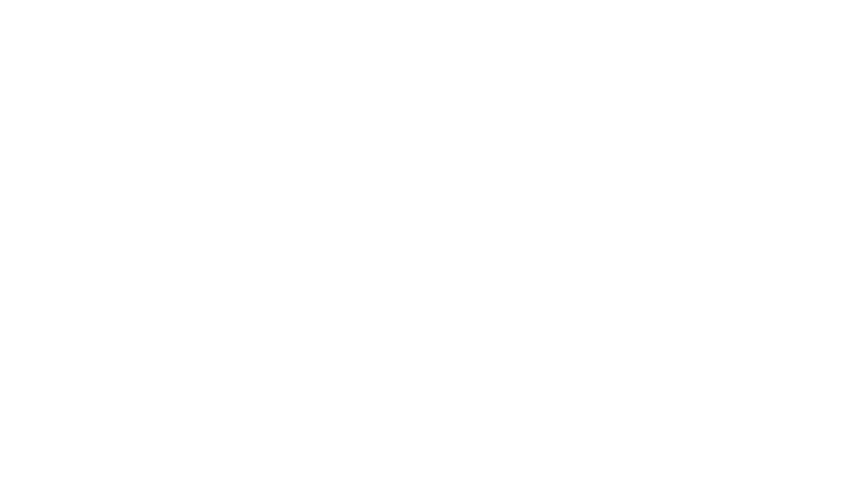
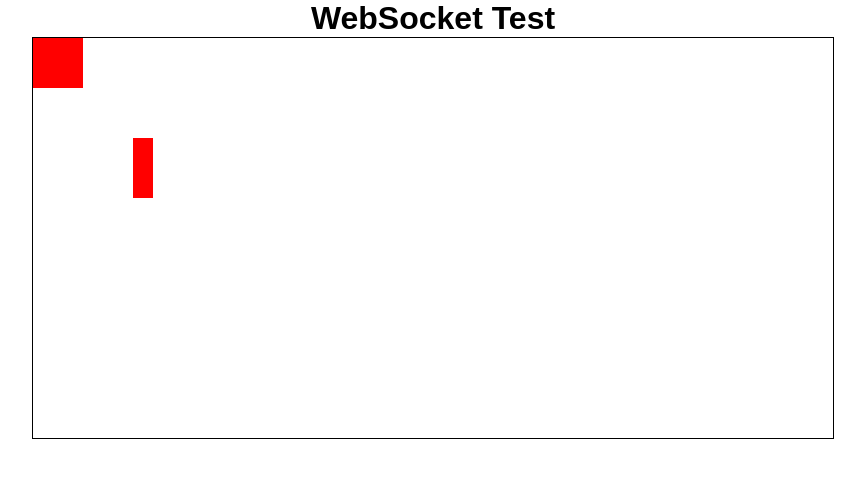
Before and after one commit to Jorgee1/websocket-test, a website built with Vite: page index.html in a window 1280 px wide. Shown: the whole page, without its empty margins (207-1072 px from the left). Built offline with nearby package versions, Linux system fonts and the light colour scheme.

Commit message:
Added canvas and basic movement for player square

```diff
--- /dev/null
+++ b/client/index.css
@@ -0,0 +1,18 @@
+* {
+    margin: 0;
+    text-align: center;
+}
+
+html {
+    font-family: Arial, Helvetica, sans-serif;
+    min-height: 100vh;
+}
+
+body {
+    min-height: 100vh;
+}
+
+canvas {
+    border-style: solid;
+    border-width: 0.1rem;
+}
--- a/client/index.ts
+++ b/client/index.ts
@@ -1 +1,118 @@
-console.log(':3')
+type Controller = {
+    up: boolean,
+    down: boolean,
+    left: boolean,
+    right: boolean
+}
+
+type Square = {
+    x: number
+    y: number
+    w: number
+    h: number
+}
+
+type Movement = {
+    x: number
+    y: number
+}
+
+const clearScreen = (context: CanvasRenderingContext2D, clearColor: string) => {
+    context.fillStyle = clearColor
+    context.fillRect(0, 0, context.canvas.width, context.canvas.height)
+}
+
+const drawSquare = (context: CanvasRenderingContext2D, square: Square, color: string) => {
+    context.fillStyle = color
+    context.fillRect(square.x, square.y, square.w, square.h)
+}
+
+const updateControllerMovement = (controller: Controller, movement: Movement) => {
+    if (controller.up) movement.y = -1
+    else if (controller.down) movement.y = 1
+    else if (!controller.up && !controller.down) movement.y = 0
+
+    if (controller.left) movement.x = -1
+    else if (controller.right) movement.x = 1
+    else if (!controller.left && !controller.right) movement.x = 0
+}
+
+const controllerEventListener = (controller: Controller) => {
+    window.addEventListener('keydown', (event) => {
+        if (event.key === 'ArrowDown') controller.down = true
+        else if (event.key === 'ArrowUp') controller.up = true
+        else if (event.key === 'ArrowLeft') controller.left = true
+        else if (event.key === 'ArrowRight') controller.right = true
+    })
+
+    window.addEventListener('keyup', (event) => {
+        if (event.key === 'ArrowDown') controller.down = false
+        else if (event.key === 'ArrowUp') controller.up = false
+        else if (event.key === 'ArrowLeft') controller.left = false
+        else if (event.key === 'ArrowRight') controller.right = false
+    })
+}
+
+const init = () => {
+    const width = 800
+    const height = 400
+    const clearColor = 'white'
+
+    const header = document.createElement('h1')
+    header.textContent = 'WebSocket Test'
+    document.body.append(header)
+
+
+    const canvas = document.createElement('canvas')
+    canvas.width = width
+    canvas.height = height
+    document.body.append(canvas)
+
+
+    const context = canvas.getContext('2d')
+    if (!context) throw Error('Canvas not available')
+
+    const square: Square = {x: 0, y:0, w:50, h:50}
+
+    const controller: Controller = {
+        up: false,
+        down: false,
+        left: false,
+        right: false
+    }
+    const movement: Movement = {x: 0, y:0}
+    const speed = 5
+
+    const squaresToRender: Square[] = [
+        square,
+        {
+            x: 100,
+            y: 100,
+            w: 20,
+            h: 60
+        }
+    ]
+
+    controllerEventListener(controller)
+
+    const gameLoop = () => {
+        clearScreen(context, clearColor)
+        updateControllerMovement(controller, movement)
+
+
+        square.x += movement.x * speed
+        square.y += movement.y * speed
+
+        for (const square of squaresToRender) {
+            drawSquare(context, square, 'red')
+        }
+
+        window.requestAnimationFrame(gameLoop)
+    }
+
+    window.requestAnimationFrame(gameLoop)
+}
+
+
+
+init()
--- a/index.html
+++ b/index.html
@@ -3,7 +3,9 @@
 <head>
     <meta charset="UTF-8">
     <meta name="viewport" content="width=device-width, initial-scale=1.0">
-    <title>Document</title>
+    <link rel="icon" href="/client/favicon.ico">
+    <link rel="stylesheet" href="/client/index.css">
+    <title>WebSocket Test</title>
 </head>
 <body>
     <script type="module" src="/client/index.ts"></script>
```
Also changed, not shown: client/favicon.ico (added).
